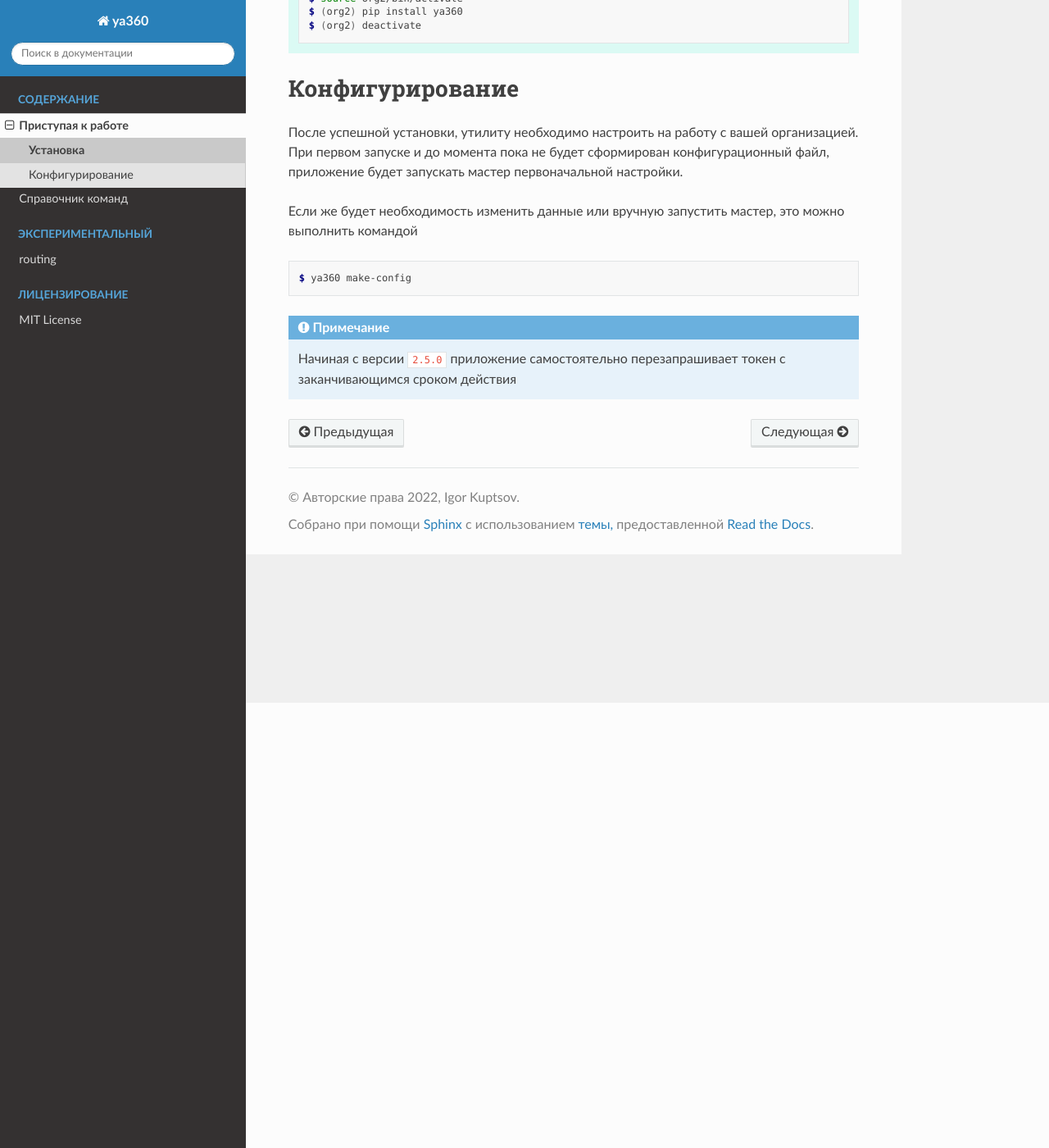
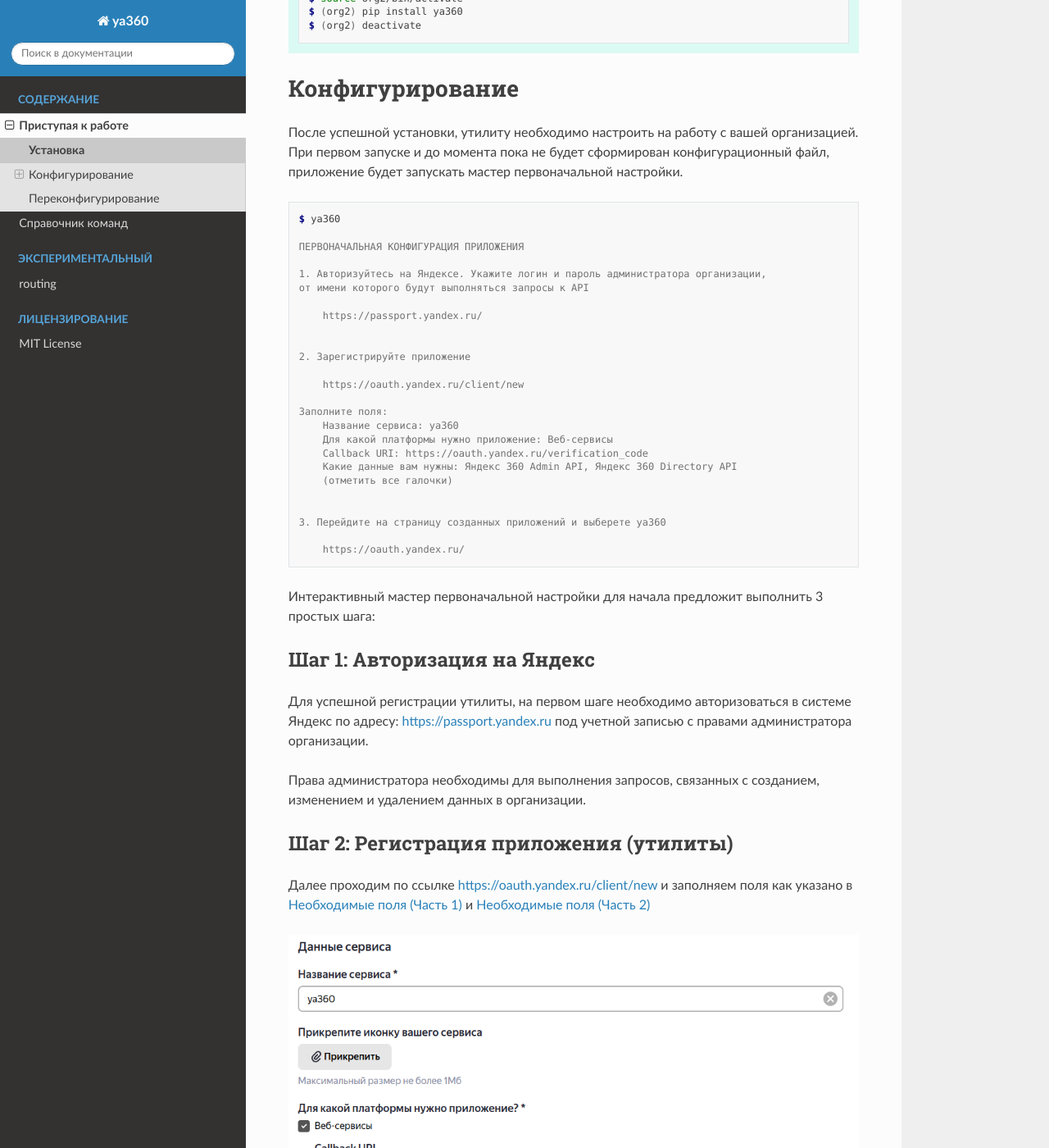
Before and after one commit to imercury13/ya360, a Sphinx documentation site: the page built from docs/source/usage.rst, in a window 1280 px wide and 1400 px high, scrolled down 543 px. Shown: the whole window at 82% size. Built offline with Sphinx 7.4.7 and the Read the Docs theme 2.0.0, drawn with Linux system fonts in a browser that asks for light colours; some of the changed text lies outside the part shown.

Commit message:
Глава: Конфигурирование

```diff
--- a/docs/source/cmd.rst
+++ b/docs/source/cmd.rst
@@ -5,6 +5,7 @@
    :module: ya360.cmd
    :func: gen_parser
    :prog: ya360
+   :noepilog:
 
    group : @skip
       delete : @before
--- a/docs/source/usage.rst
+++ b/docs/source/usage.rst
@@ -30,11 +32,117 @@
 При первом запуске и до момента пока не будет сформирован конфигурационный файл,
 приложение будет запускать мастер первоначальной настройки.
 
+.. code-block:: console
+
+    $ ya360
+
+    ПЕРВОНАЧАЛЬНАЯ КОНФИГУРАЦИЯ ПРИЛОЖЕНИЯ
+
+    1. Авторизуйтесь на Яндексе. Укажите логин и пароль администратора организации,
+    от имени которого будут выполняться запросы к API
+
+        https://passport.yandex.ru/
+
+
+    2. Зарегистрируйте приложение
+
+        https://oauth.yandex.ru/client/new
+
+    Заполните поля:
+        Название сервиса: ya360
+        Для какой платформы нужно приложение: Веб-сервисы
+        Callback URI: https://oauth.yandex.ru/verification_code
+        Какие данные вам нужны: Яндекс 360 Admin API, Яндекс 360 Directory API
+        (отметить все галочки)
+
+
+    3. Перейдите на страницу созданных приложений и выберете ya360
+
+        https://oauth.yandex.ru/
+
+
+Интерактивный мастер первоначальной настройки для начала предложит выполнить 3 простых шага:
+
+Шаг 1: Авторизация на Яндекс
+++++++++++++++++++++++++++++
+
+Для успешной регистрации утилиты, на первом шаге необходимо авторизоваться в системе Яндекс по адресу: `https://passport.yandex.ru <https://passport.yandex.ru>`_ под учетной записью с правами администратора организации.
+
+Права администратора необходимы для выполнения запросов, связанных с созданием, изменением и удалением данных в организации.
+
+Шаг 2: Регистрация приложения (утилиты)
++++++++++++++++++++++++++++++++++++++++
+
+Далее проходим по ссылке `https://oauth.yandex.ru/client/new <https://oauth.yandex.ru/client/new>`_ и заполняем поля как указано в :ref:`fig01` и :ref:`fig02`
+
+.. _fig01:
+.. figure:: _static/fig1.png
+
+    Необходимые поля (Часть 1)
+
+    +-------------------------------------+-------------------------------------------+
+    |Название сервиса:                    | ya360                                     |
+    +-------------------------------------+-------------------------------------------+
+    |Для какой платформы нужно приложение:| Веб-сервисы                               |
+    +-------------------------------------+-------------------------------------------+
+    |Callback URI:                        | https://oauth.yandex.ru/verification_code |
+    +-------------------------------------+-------------------------------------------+
+
+.. _fig02:
+.. figure:: _static/fig2.png
+
+    Необходимые поля (Часть 2)
+
+Нажимаем на кнопку ``"Создать приложение"`` и переходим на следующий шаг.
+
+Шаг 3: Получаем необходимые ключи
++++++++++++++++++++++++++++++++++
+
+После успешного создания и регистрации приложения, нам остается получить ``ClientID`` и ``Client secret``. Переходим на `https://oauth.yandex.ru/ <https://oauth.yandex.ru/>`_, выбираем созданное приложение, получаем необходимые нам поля
+
+.. _fig03:
+.. figure:: _static/fig3.png
+
+    Необходимые ключи
+
+и возвращаемся в консоль:
+
+.. code-block:: console
+
+    Введите ClientID: *********
+    Введите Client secret: ***********
+    Введите e-mail администратора организации, от имени которого
+    будут выполняться запросы к API: *****@yandex.ru
+
+Шаг 4: Подтверждаем получение токенов
++++++++++++++++++++++++++++++++++++++
+
+.. code-block:: console
+
+    4. Перейдите по следующей ссылке и получите код подтверждения
+
+      https://oauth.yandex.ru/authorize?response_type=code&client_id=*****&login_hint=*****@yandex.ru&force_confirm=yes
+
+    Введите код подтверждения: *******
+
+    5. Зайдите в профиль организации
+
+      https://admin.yandex.ru/company-profile
+
+    Введите ID организации: 777
+
+На заключительном шаге, нам необходимо пройти подтверждение получения токенов для запущенной копии утилиты и внесения ID организации. Токены необходимы для удостоверения запросов вашей копиии приложения и имеют время жизни (примерно 1 год).
+
+.. note::
+    Начиная с версии ``2.5.0`` приложение самостоятельно перезапрашивает токен с заканчивающимся сроком действия
+
+На этом конфигурирование окончено и можно полноценно пользоваться приложением. Если вам необходимо управлять несколькими организациями, то стоит еще раз вернуться в главу :ref:`id1`
+
+Переконфигурирование
+--------------------
+
 Если же будет необходимость изменить данные или вручную запустить мастер, это можно выполнить командой
 
 .. code-block:: console
 
     $ ya360 make-config
-
-.. note::
-    Начиная с версии ``2.5.0`` приложение самостоятельно перезапрашивает токен с заканчивающимся сроком действия
```
Also changed, not shown: other parts of docs/source/usage.rst (+2 -0 lines), docs/source/_static/fig1.png (added), docs/source/_static/fig2.png (added), docs/source/_static/fig3.png (added), docs/source/index.rst (line endings or trailing spaces).
